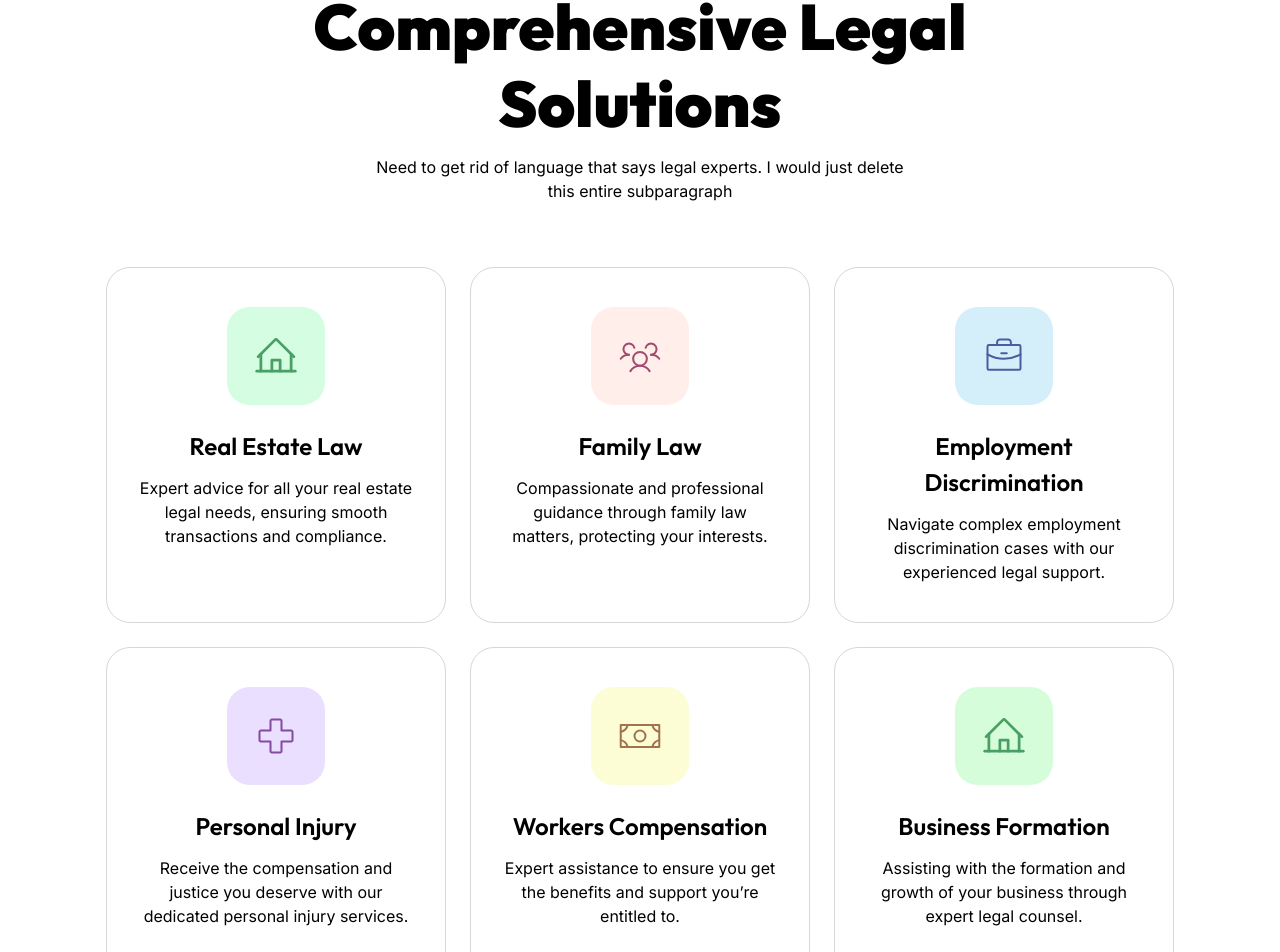
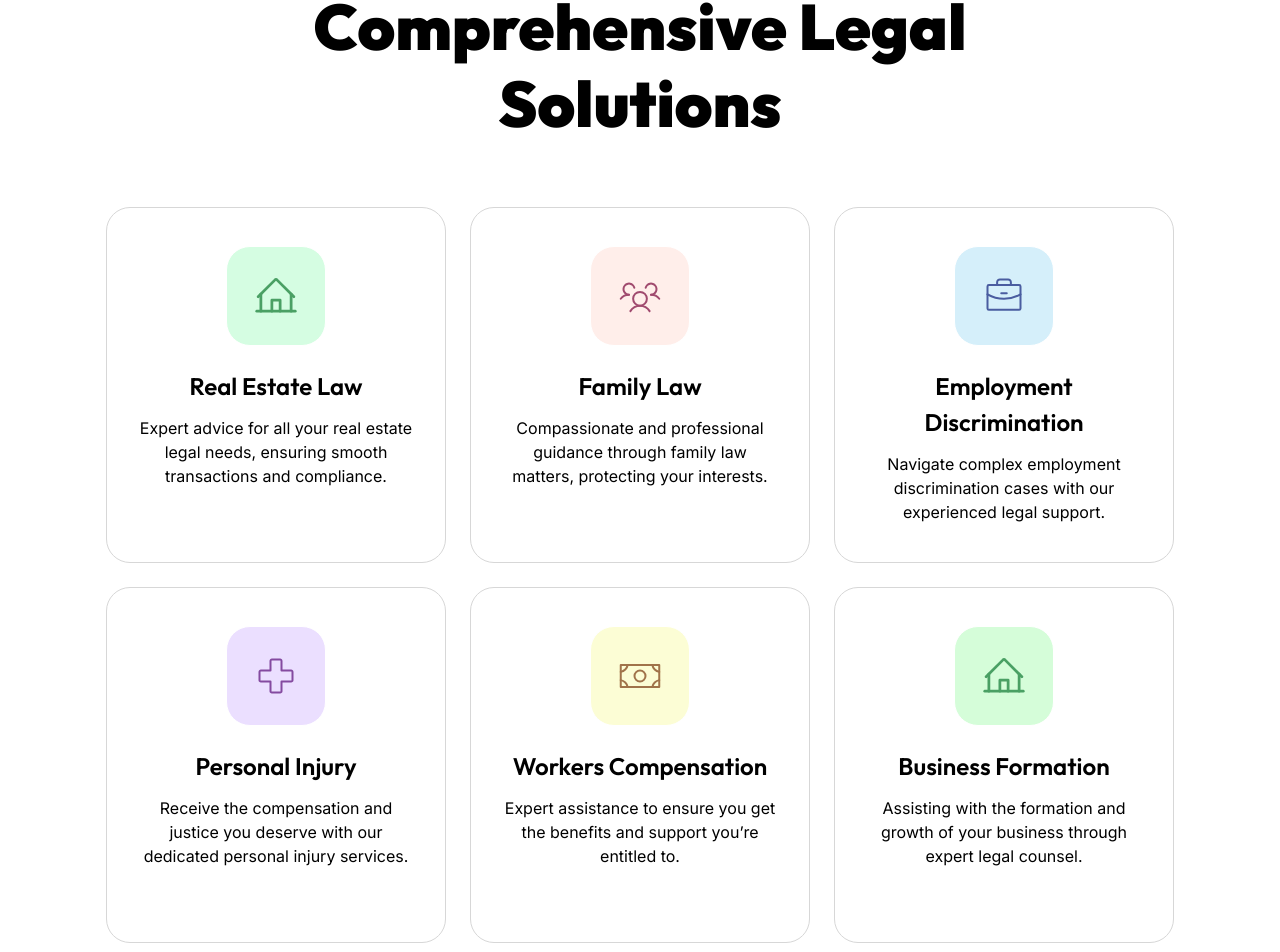
Before and after one commit to marble-legal/marble-legal-landing, a Next.js app: page / in a window 1280 px wide. Shown: the part 1574-2526 px from the top of the page. Built offline with nearby package versions, Linux system fonts and the light colour scheme.

Commit message:
Update features.tsx

```diff
--- a/src/app/components/features.tsx
+++ b/src/app/components/features.tsx
@@ -31,10 +31,10 @@ export default function Features() {
           >
             Comprehensive Legal Solutions
           </h3>
-          <p className="max-w-[536px] mx-auto">
+          {/* <p className="max-w-[536px] mx-auto">
             Need to get rid of language that says legal experts. I would just
             delete this entire subparagraph
-          </p>
+          </p> */}
         </div>
       </Animated>
 
```
